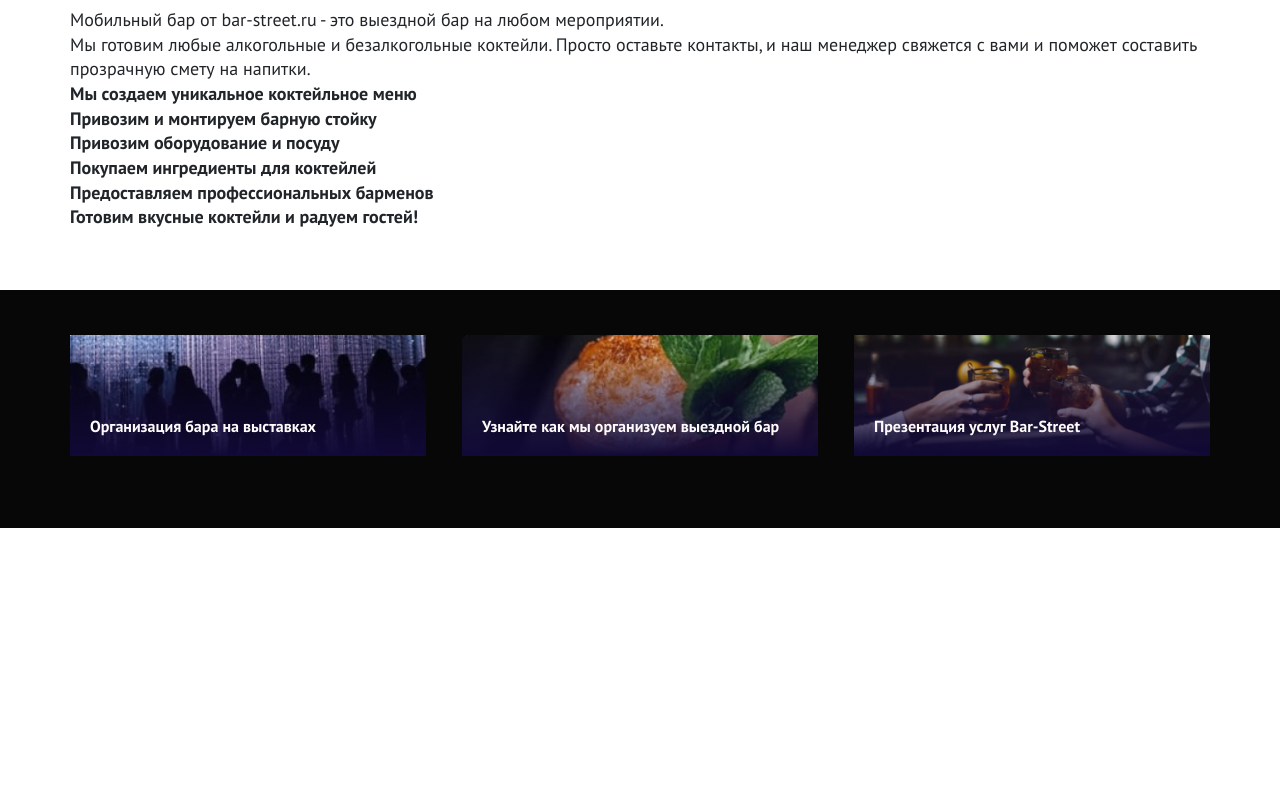
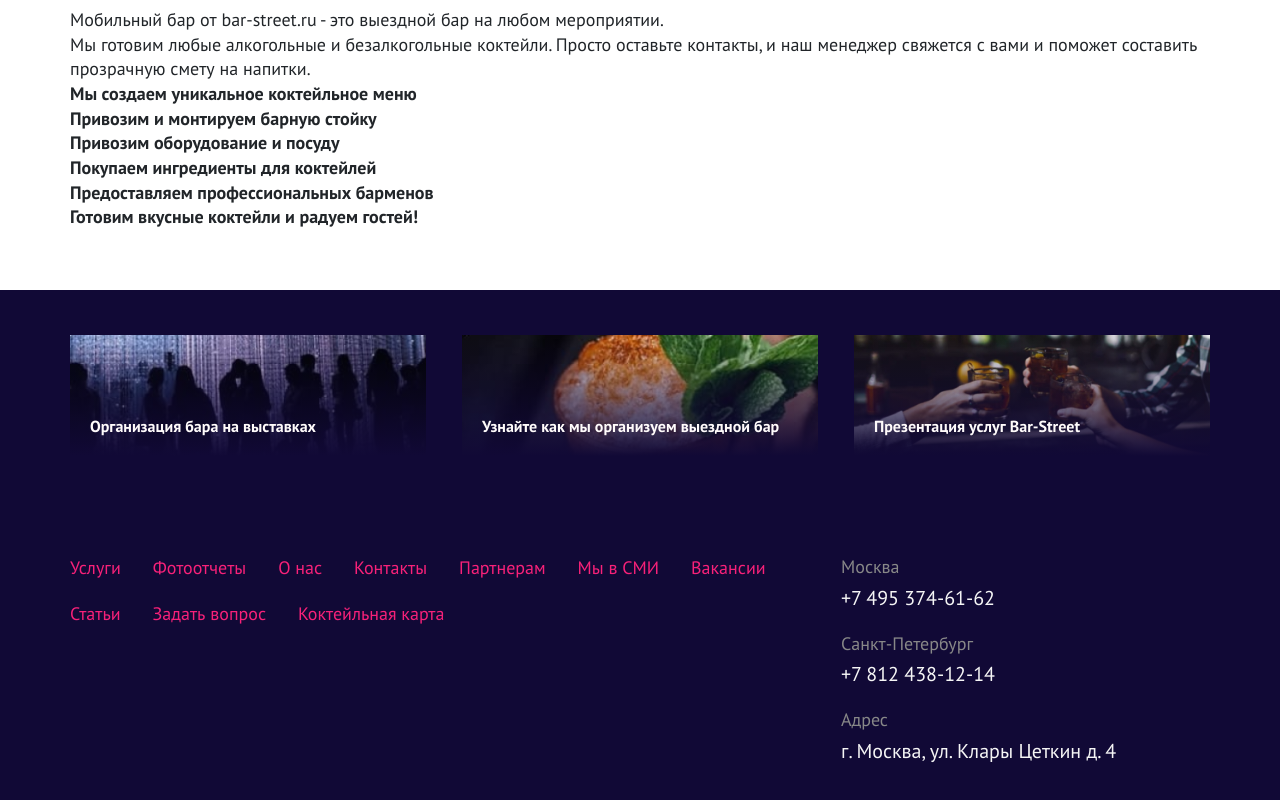
Before and after one commit to Mavlon4658/bar-street, a plain HTML site: page index.html in a window 1280 px wide. Shown: the part 3040-3840 px from the top of the page. Before the commit the page ends 3568 px from the top, so only its background shows below. Drawn offline with nearby package versions, Linux system fonts and the light colour scheme.

Commit message:
footer center in progress

```diff
--- a/css/style.scss
+++ b/css/style.scss
@@ -383,11 +383,12 @@ section {
 
 // footer
 .footer {
-    background: $color-dark-100;
+    background: $color-blue-100;
     padding: 45px 0 72px;
 
     &_imgs {
         gap: 36px;
+        margin-bottom: 100px;
     }
 
     &_image {
@@ -416,5 +417,44 @@ section {
         left: 20px;
         right: 20px;
     }
+
+    &_link {
+        max-width: 709px;
+        gap: 22px 32px;
+
+        a {
+            font-size: 18px;
+            font-weight: 400;
+            line-height: 22.5px;
+            color: $color-red-100;
+        }
+    }
+
+    &_center {
+        gap: 62px;
+    }
+
+    &_contact {
+        width: 550px;
+        gap: 22px 217px;
+        span {
+            font-size: 18px;
+            font-weight: 400;
+            line-height: 22.5px;
+            color: $color-gray-300;
+        }
+
+        &_block {
+            gap: 7px;
+        }
+
+        a,
+        address {
+            font-size: 20px;
+            font-weight: 400;
+            line-height: 25px;
+            color: $color-gray-200;
+        }
+    }
 }
 // footer
--- a/index.html
+++ b/index.html
@@ -325,6 +325,86 @@
                         <div class="footer_img_bg position-absolute"></div>
                     </a>
                 </div>
+                <div class="footer_center d-flex align-items-start">
+                    <ul class="footer_link d-flex flex-wrap">
+                        <li>
+                            <a href="#">
+                                Услуги
+                            </a>
+                        </li>
+                        <li>
+                            <a href="#">
+                                Фотоотчеты
+                            </a>
+                        </li>
+                        <li>
+                            <a href="#">
+                                О нас
+                            </a>
+                        </li>
+                        <li>
+                            <a href="#">
+                                Контакты
+                            </a>
+                        </li>
+                        <li>
+                            <a href="#">
+                                Партнерам
+                            </a>
+                        </li>
+                        <li>
+                            <a href="#">
+                                Мы в СМИ
+                            </a>
+                        </li>
+                        <li>
+                            <a href="#">
+                                Вакансии
+                            </a>
+                        </li>
+                        <li>
+                            <a href="#">
+                                Статьи
+                            </a>
+                        </li>
+                        <li>
+                            <a href="#">
+                                Задать вопрос
+                            </a>
+                        </li>
+                        <li>
+                            <a href="#">
+                                Коктейльная карта
+                            </a>
+                        </li>
+                    </ul>
+                    <div class="footer_contact d-flex flex-wrap align-items-start">
+                        <div class="footer_contact_block d-flex flex-column">
+                            <span>
+                                Москва
+                            </span>
+                            <a href="tel:+74953746162">
+                                +7 495 374-61-62
+                            </a>
+                        </div>
+                        <div class="footer_contact_block d-flex flex-column">
+                            <span>
+                                Санкт-Петербург
+                            </span>
+                            <a href="tel:+78124381214">
+                                +7 812 438-12-14
+                            </a>
+                        </div>
+                        <div class="footer_contact_block d-flex flex-column">
+                            <span>
+                                Адрес
+                            </span>
+                            <address>
+                                г. Москва, ул. Клары Цеткин д. 4
+                            </address>
+                        </div>
+                    </div>
+                </div>
             </div>
         </footer>
         <!-- Footer end -->
```
Also changed, not shown: css/style.css, 1 other file.
